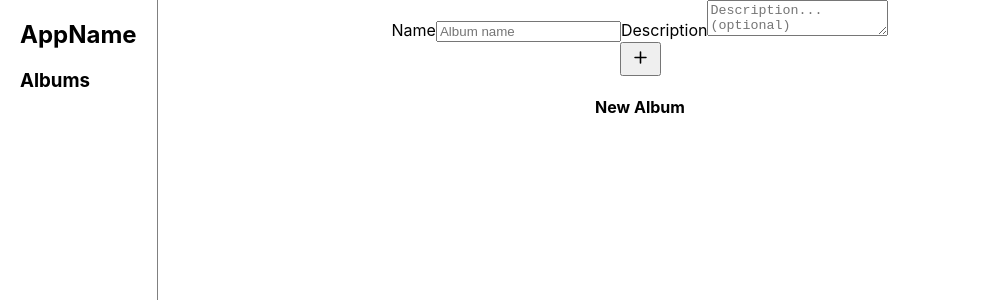
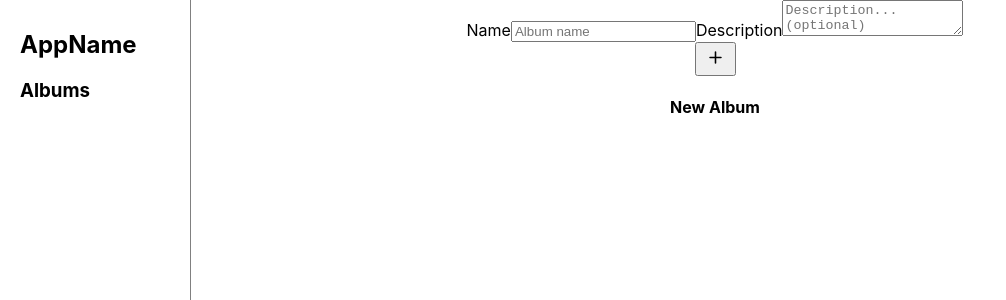
Before and after one commit to heerakmoon/Final-Project, a React (Create React App) app in the folder client/: page / in a window 1280 px wide. Shown: the top 300 px of the page, without its empty margins (0-1006 px from the left). Built offline with nearby package versions, Linux system fonts and the light colour scheme.

Commit message:
navbar width and page width set

```diff
--- a/client/src/App.css
+++ b/client/src/App.css
@@ -2,37 +2,7 @@
   text-align: center;
 }
 
-.App-logo {
-  height: 40vmin;
-  pointer-events: none;
+.width-without-nav {
+  width: calc(100% - 150px);
+  margin-left: 150px;
 }
-
-@media (prefers-reduced-motion: no-preference) {
-  .App-logo {
-    animation: App-logo-spin infinite 20s linear;
-  }
-}
-
-.App-header {
-  background-color: #282c34;
-  min-height: 100vh;
-  display: flex;
-  flex-direction: column;
-  align-items: center;
-  justify-content: center;
-  font-size: calc(10px + 2vmin);
-  color: white;
-}
-
-.App-link {
-  color: #61dafb;
-}
-
-@keyframes App-logo-spin {
-  from {
-    transform: rotate(0deg);
-  }
-  to {
-    transform: rotate(360deg);
-  }
-}
--- a/client/src/App.js
+++ b/client/src/App.js
@@ -32,8 +32,10 @@ function App() {
   return (
     <div className="App">
       <Navbar />
-      <NewAlbum />
-      <AddButton buttonName='New Album' />
+      <div className="width-without-nav">
+        <NewAlbum />
+        <AddButton buttonName='New Album' />
+      </div>
     </div>
   );
 }
--- a/client/src/components/NavBar.css
+++ b/client/src/components/NavBar.css
@@ -1,7 +1,8 @@
 .fixed {
   position: fixed;
   left: 0;
-  padding: 0 20px;
+  width: 150px;
+  padding: 10px 20px;
   text-align: left;
   border-right: 1px solid gray;
   height: 100vh;
--- a/client/src/components/NewAlbum.js
+++ b/client/src/components/NewAlbum.js
@@ -1,3 +1,4 @@
+import './NewAlbum.css';
 // import { useState } from 'react';
 
 export default function NewAlbum() {
```
Also changed, not shown: client/src/components/NewAlbum.css (added).
